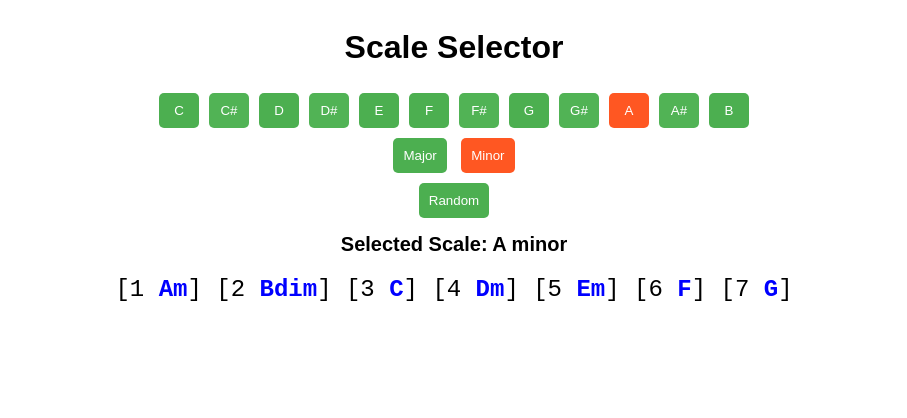
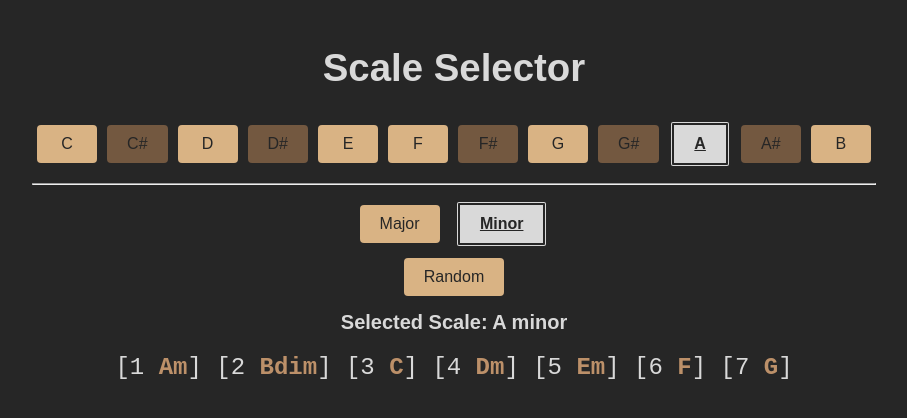
Before and after one commit to y-bears/music-quokka, a Jekyll site: the page ch-in-scale.html, which Jekyll copies as it is, in a window 1280 px wide. Shown: the top 418 px of the page, without its empty margins (186-1093 px from the left). Built offline with Jekyll 4.4.1, drawn with Linux system fonts in a browser that asks for light colours.

Commit message:
changed style to dark

```diff
--- a/ch-in-scale.html
+++ b/ch-in-scale.html
@@ -1,74 +1,73 @@
 <!DOCTYPE html>
 <html>
+
 <head>
   <title>Scale Selector</title>
   <meta name="viewport" content="width=device-width, initial-scale=1.0">
   <script src="ch-in-scale.js"></script>
+  <link rel="stylesheet" href="styles-2.css">
   <style>
-    /* Centering the main content */
-    body {
-      display: flex;
-      flex-direction: column;
-      align-items: center;
-      font-family: Arial, sans-serif;
+    .container {
+      text-align: center;
+      padding: 20px;
     }
-    /* Style for buttons */
+
+    /* Style for output */
+    #chordsOutput {
+      margin-top: 20px;
+      font-family: monospace;
+      font-size: 1.5rem;
+      /* Increased font size */
+      text-align: center;
+    }
+
+    /* Style for scale output */
+    #selectedScale {
+      margin-top: 10px;
+      font-weight: bold;
+      font-size: 1.25rem;
+      /* Larger font size */
+      text-align: center;
+    }
+
     button {
       margin: 5px;
-      padding: 10px;
-      background-color: #4CAF50;
-      color: white;
-      border: none;
-      border-radius: 5px;
-      cursor: pointer;
-      text-align: center;
-      min-width: 40px; /* Added width to make all buttons the same size */
+      min-width: 60px;
+      /* Added width to make all buttons the same size */
     }
 
     /* Style for buttons containing "#" */
     button.contains-hash {
-      background-color: #51b355;
-    }
-
-    button:hover {
-      background-color: #388e3c; /* Adjusted hover color for all buttons */
+      background-color: #735840;
     }
 
     /* Style for selected buttons */
     button.selected {
-      background-color: #FF5722;
-    }
-    /* Style for output */
-    #chordsOutput {
-      margin-top: 20px;
-      font-family: monospace;
-      font-size: 1.5rem; /* Increased font size */
-      text-align: center;
-    }
-    /* Style for scale output */
-    #selectedScale {
-      margin-top: 10px;
+      background-color: #D9D9D9;
+      border: 5px double #262626;
       font-weight: bold;
-      font-size: 1.25rem; /* Larger font size */
-      text-align: center;
+      text-decoration: underline;
+      /* Highlight border for selected button */
     }
   </style>
 </head>
+
 <body onload="initialize()">
+  <div class="container">
     <h1>Scale Selector</h1>
 
     <!-- Note selection buttons -->
     <div id="noteButtons"></div>
-
+    <hr>
     <!-- Scale mode selection buttons -->
     <div>
-    <button id="majorButton" onclick="selectScale('major')">Major</button>
-    <button id="minorButton" onclick="selectScale('minor')">Minor</button>
+      <button id="majorButton" class="button" onclick="selectScale('major')">Major</button>
+      <button id="minorButton" class="button" onclick="selectScale('minor')">Minor</button>
     </div>
 
     <!-- Random selection button -->
     <div>
-    <button onclick="selectRandom()">Random</button>
+      <button class="button" onclick="selectRandom()">Random</button>
     </div>
 
     <!-- Display selected scale -->
@@ -76,5 +75,7 @@
 
     <!-- Output for chords -->
     <div id="chordsOutput"></div>
+  </div>
 </body>
+
 </html>
--- a/ch-in-scale.js
+++ b/ch-in-scale.js
@@ -82,19 +82,7 @@ function initialize() {
   selectScale('minor');
 }
 
-// Function to handle note selection
-function selectNoteButton(button, note) {
-  // Update the selected note
-  selectedNote = note;
 
-  // Update button styles if a button reference is provided
-  if (button) {
-    updateSelectedNoteButton(button);
-  }
-
-  // Output chords
-  outputChords();
-}
 
 // Function to handle scale mode selection
 function selectScale(mode) {
@@ -113,23 +101,47 @@ function selectRandom() {
   const randomMode = modes[Math.floor(Math.random() * modes.length)];
   const randomNote = notes[Math.floor(Math.random() * notes.length)];
 
-   // Clear highlighting from note buttons
-   selectedNote = null;
-   updateSelectedNoteButton(null);
+  // Update selectedNote with the new random note
+  selectedNote = randomNote;
 
-  selectNoteButton(null, randomNote);
+  // Clear highlighting from all note buttons
+  updateSelectedNoteButton();
+
+  // Find and select the button for the random note
+  const noteButtons = document.querySelectorAll('#noteButtons button');
+  noteButtons.forEach(button => {
+    if (button.textContent === randomNote) {
+      selectNoteButton(button, randomNote);
+    }
+  });
+
+  // Update scale
   selectScale(randomMode);
 }
 
+// Function to handle note selection
+function selectNoteButton(button, note) {
+  // Update the selected note
+  selectedNote = note;
+
+  // Update button styles if a button reference is provided
+  if (button) {
+    updateSelectedNoteButton(button);
+  }
+
+  // Output chords
+  outputChords();
+}
+
 // Function to update button styles for the selected note
-function updateSelectedNoteButton(button) {
+function updateSelectedNoteButton(selectedButton = null) {
   // Remove the 'selected' class from all note buttons
   const buttons = document.querySelectorAll('#noteButtons button');
   buttons.forEach(btn => btn.classList.remove('selected'));
 
-  // Add the 'selected' class to the chosen note button
-  if (button) {
-    button.classList.add('selected');
+  // Add the 'selected' class to the chosen note button if specified
+  if (selectedButton) {
+    selectedButton.classList.add('selected');
   }
 }
 
@@ -151,7 +163,6 @@ function updateSelectedScaleButton() {
 }
 
 // Function to output the selected chords and scale
-// Function to output the selected chords and scale
 function outputChords() {
   const scale = `${selectedNote} ${selectedMode}`;
   let chords;
@@ -171,7 +182,7 @@ function outputChords() {
 
     // Display the chords in the selected scale with bold and blue styling for chord names
     chordsOutput.innerHTML = chords.map((chord, index) => {
-      return `<span style="display: inline-block;">[${index + 1}&nbsp;<span style="font-weight: bold; color: blue;">${chord}</span>]</span> `;
+      return `<span style="display: inline-block;">[${index + 1}&nbsp;<span style="font-weight: bold;" class="alternate-color">${chord}</span>]</span> `;
     }).join('');
   } else {
     // Display a message if no scale is available
--- a/melody.js
+++ b/melody.js
@@ -41,17 +41,17 @@ document.getElementById('go').onclick = function () {
         firstNote = "scale step: " + firstNoteList[Math.floor(Math.random() * firstNoteList.length)];
     }
     length -= 1;
-    document.getElementById('firstNote').innerHTML = firstNote;
+    document.getElementById('firstNote').innerHTML = firstNote + "&nbsp;";
 
     for (let i = 0; i < length; i++) {
         melody[i] = choseStep(steps, weights);
     }
 
     let result = melody.map((n, index) => {
-        let colorStyle = index % 2 === 1 ? "color: blue;" : "color: ;";
+        let colorStyle = index % 2 === 0 ? "alternate-color" : "";
         // Do not add extra space before positive numbers
         let formattedNumber = n >= 0 ? `${n}` : n;
-        return `<span style="${colorStyle}">&nbsp;${formattedNumber}</span>`;
+        return `<span class="${colorStyle}">&nbsp;${formattedNumber}</span>`;
     }).join(" ");  // Add two spaces between numbers
 
     document.getElementById('result').innerHTML = result;
--- /dev/null
+++ b/styles-2.css
@@ -0,0 +1,130 @@
+/* Base styles */
+body {
+    background-color: #262626;
+    color: #D9D9D9;
+    font-family: 'Arial', sans-serif;
+    font-size: 1.2em;
+    margin: 0;
+    padding: 0;
+    display: flex;
+    justify-content: center;
+    align-items: flex-start;
+    min-height: 100vh;
+}
+
+.container {
+    text-align: center;
+    padding: 20px;
+}
+
+/* Element Styles */
+label {
+    /*font-size: ; */
+    color: #D9B384;
+}
+
+input[type="number"] {
+    background-color: #735840;
+    color: #D9D9D9;
+    border: 1px solid #D9B384;
+    border-radius: 4px;
+    padding: 5px;
+    margin: 5px 0;
+}
+
+input[type="checkbox"] {
+    accent-color: #D9B384;
+}
+
+select {
+    background-color: #735840;
+    color: #D9D9D9;
+    border: 1px solid #D9B384;
+    border-radius: 4px;
+    padding: 5px;
+    margin: 10px 0;
+
+}
+
+button {
+    background-color: #D9B384;
+    color: #262626;
+    border: none;
+    border-radius: 4px;
+    padding: 10px 20px;
+    font-size: 16px;
+    cursor: pointer;
+    transition: background-color 0.3s;
+    margin: 10px;
+}
+
+button:hover {
+    background-color: #A6A6A6;
+}
+
+
+#firstNote,
+#result {
+    font-size: 1.2em;
+    color: #c1c1c1;
+}
+
+#result span {
+    margin-right: 10px;
+}
+
+/* Alternate color for melody */
+.alternate-color {
+    color: #bc9069;
+}
+
+/* Scale checkboxes */
+input[type="checkbox"] {
+    transform: scale(1.2);
+    /* Scale  */
+    -ms-transform: scale(1.2);
+    /* For IE 9 */
+    -webkit-transform: scale(1.2);
+    /* For Safari */
+}
+
+
+/* Media query for smaller screens */
+@media (max-width: 768px) {
+    .container {
+        padding: 10px;
+    }
+
+    input[type="number"],
+    button.button {
+
+        padding: 10px;
+    }
+
+
+}
+
+/* Media query for extra small screens */
+@media (max-width: 425px) {
+    body {
+        margin: 3px;
+        /* Remove margin when display width is less than 425px */
+    }
+
+    .container {
+        padding: 5px;
+    }
+
+
+
+    button.button {
+        padding: 8px;
+        width: 100%;
+    }
+}
+
+/* Hidden elements */
+#infoText {
+    display: none;
+    /* Hide this element on small screens */
+}
```
Also changed, not shown: bpm-sc-ch.html (+43 -10 lines), melody.html (+5 -6 lines), rhythm-numbers.html (+35 -19 lines). Lines whose indentation alone changed are shown as unchanged.
